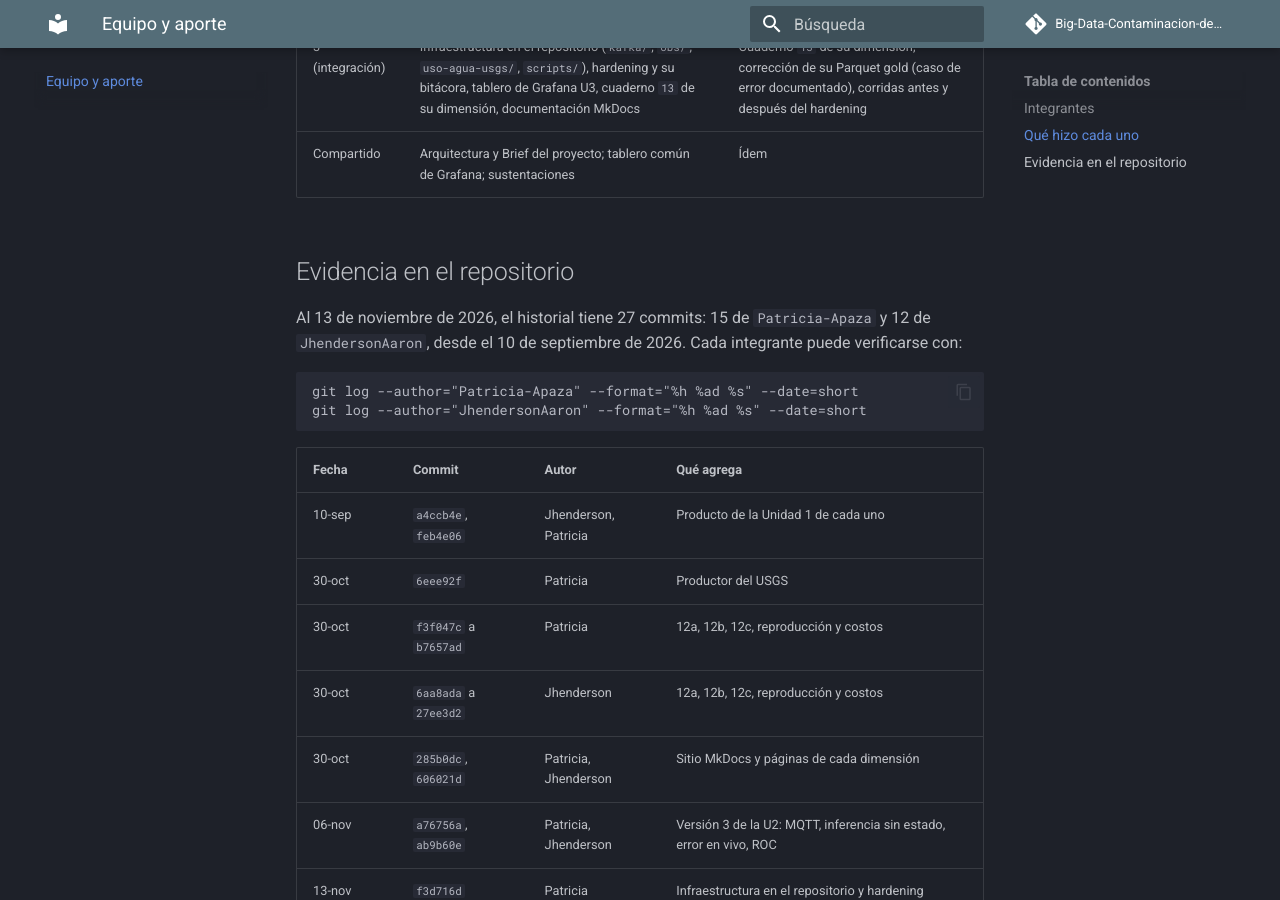
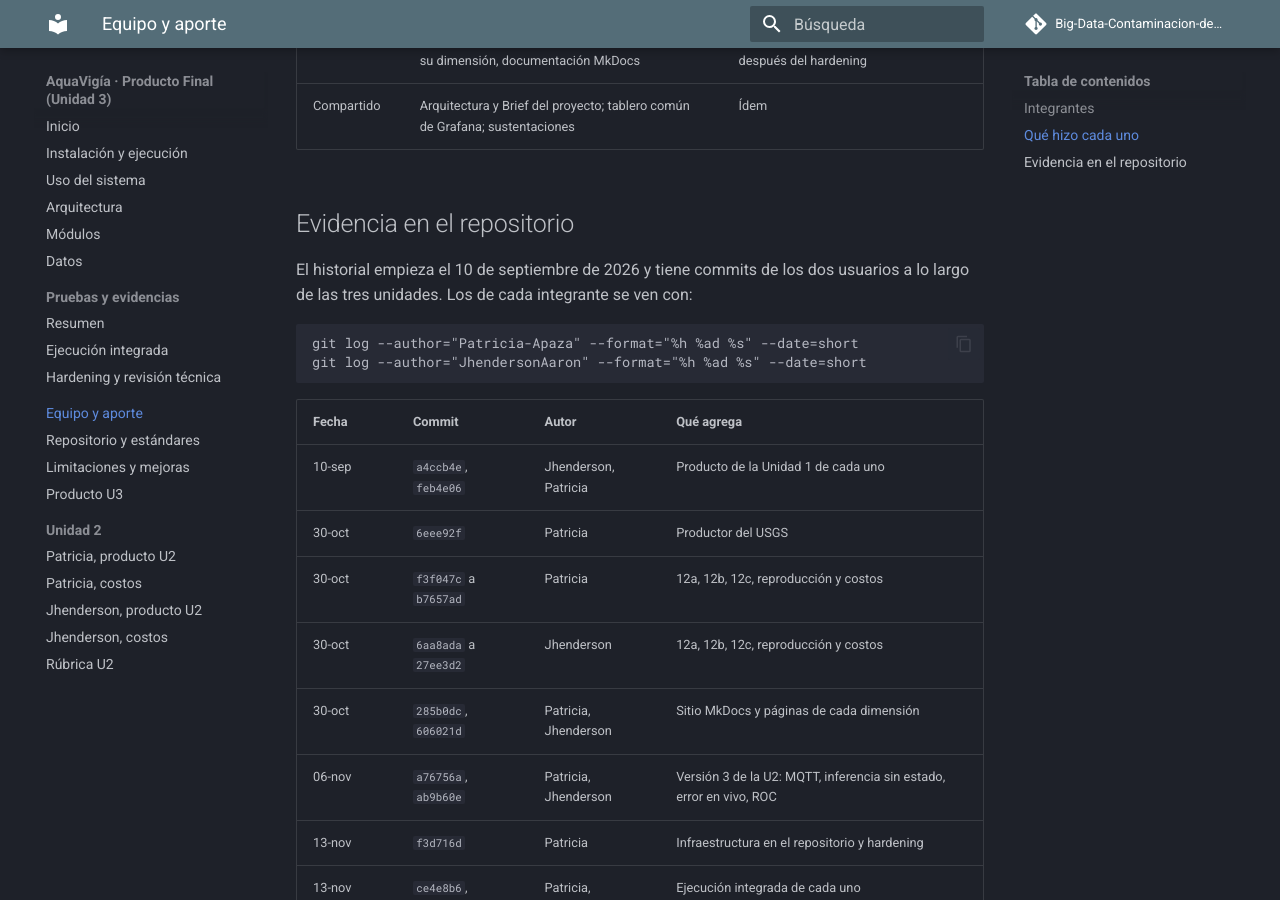
Before and after one commit to Patricia-Apaza/Big-Data-Contaminacion-del-Agua-, an MkDocs documentation site: the page built from docs/equipo.md, in a window 1280 px wide and 900 px high, scrolled down 927 px. Built offline with MkDocs 1.6.1 and Material for MkDocs 9.7.7, drawn with Linux system fonts in a browser that asks for light colours; comment, search, counter and statistics services are not loaded.

Commit message:
Docs: diagrama vertical, menu lateral y equipo sin conteo fijo

````diff
--- a/docs/equipo.md
+++ b/docs/equipo.md
@@ -20,7 +20,7 @@ El Brief aclara que el énfasis es de coordinación: los dos integrantes trabaja
 
 ## Evidencia en el repositorio
 
-Al 13 de noviembre de 2026, el historial tiene 27 commits: 15 de `Patricia-Apaza` y 12 de `JhendersonAaron`, desde el 10 de septiembre de 2026. Cada integrante puede verificarse con:
+El historial empieza el 10 de septiembre de 2026 y tiene commits de los dos usuarios a lo largo de las tres unidades. Los de cada integrante se ven con:
 
 ```
 git log --author="Patricia-Apaza" --format="%h %ad %s" --date=short
--- a/mkdocs.yml
+++ b/mkdocs.yml
@@ -13,7 +13,6 @@ theme:
     primary: blue grey
     accent: cyan
   features:
-    - navigation.tabs
     - navigation.sections
     - navigation.top
     - content.code.copy
````
Also changed, not shown: docs/arquitectura.md (+1 -1 lines).
